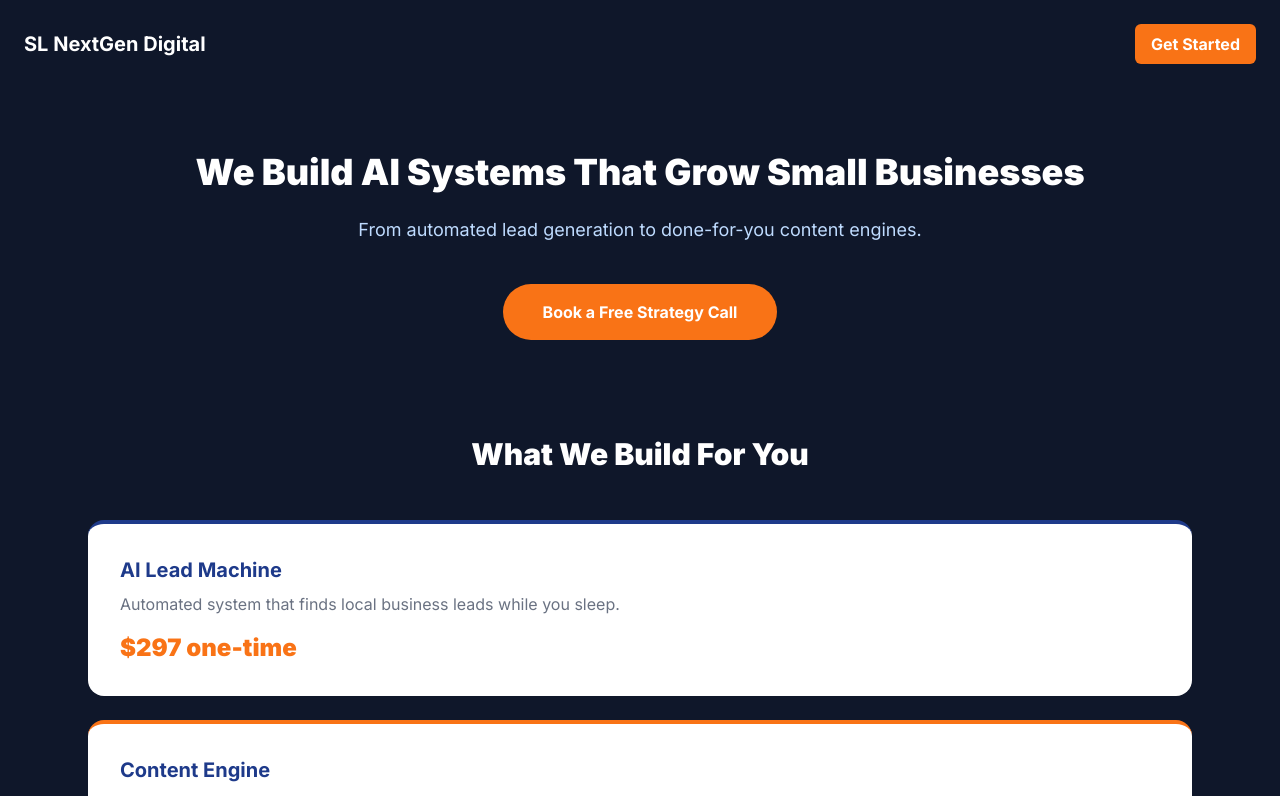
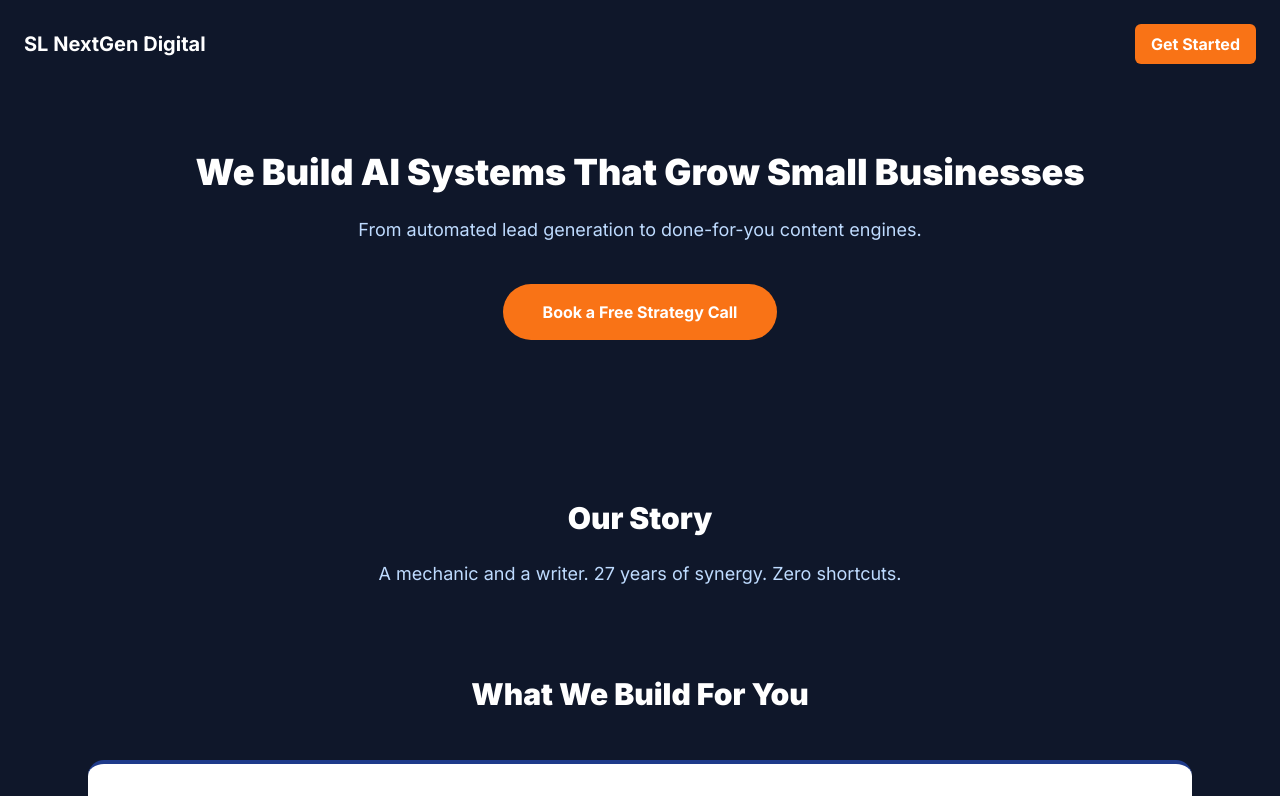
Before and after one commit to Snowman501/slnextgen-global, a Next.js app: page / in a window 1280 px wide. Shown: the top 796 px of the page. Built offline with nearby package versions, Linux system fonts and the light colour scheme.

Commit message:
our story

```diff
--- a/app/page.tsx
+++ b/app/page.tsx
@@ -17,6 +17,10 @@ export default function Home() {
 
 
 
+      <section className="px-6 py-16 max-w-4xl mx-auto text-center">
+        <h2 className="text-3xl font-black text-white mb-6">Our Story</h2>
+        <p className="text-blue-200 text-lg mb-6">A mechanic and a writer. 27 years of synergy. Zero shortcuts.</p>
+      </section>
       <section className="px-6 pb-20 max-w-6xl mx-auto">
         <h2 className="text-3xl font-black text-white text-center mb-12">What We Build For You</h2>
         <div className="grid grid-cols-1 gap-6">
```
